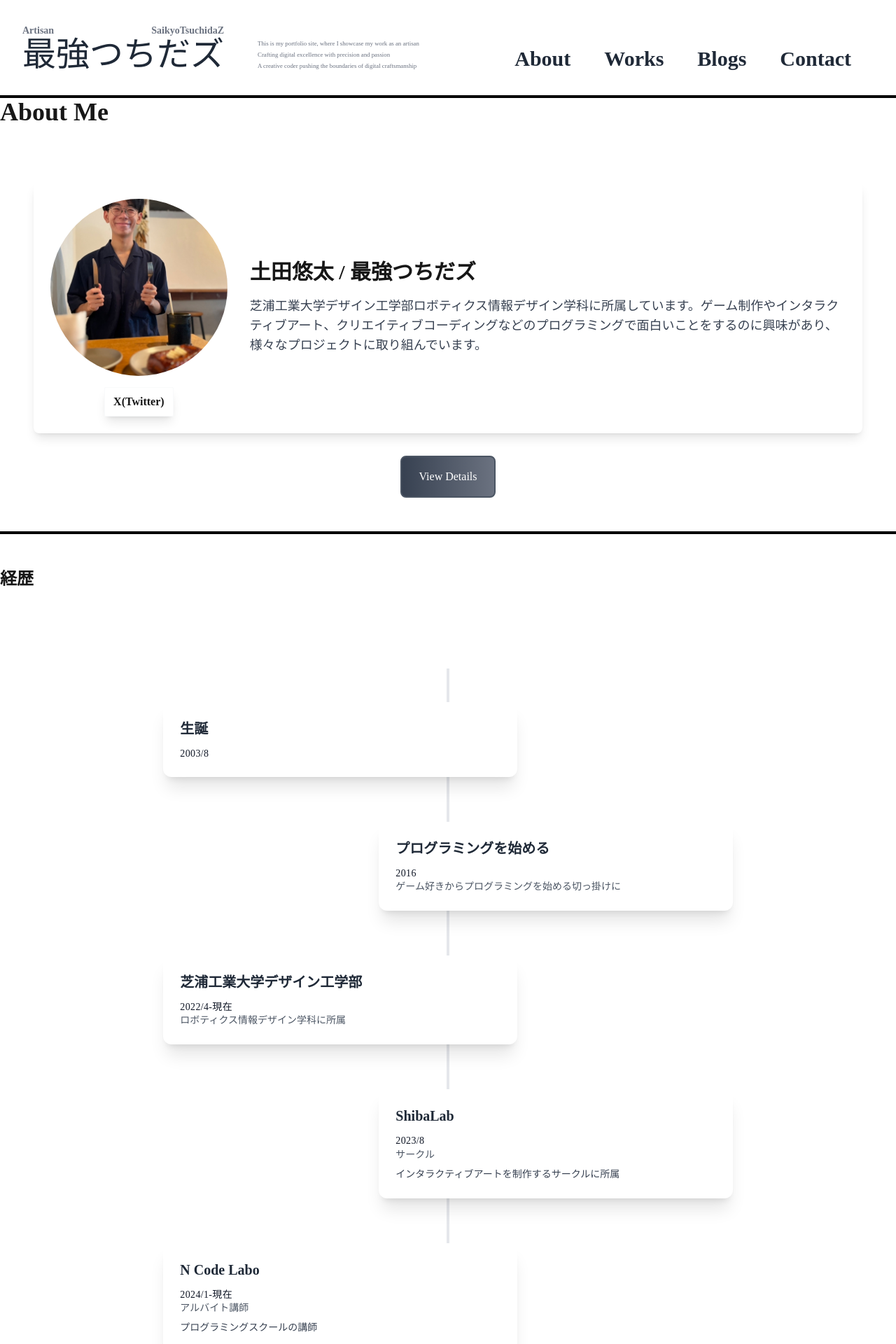
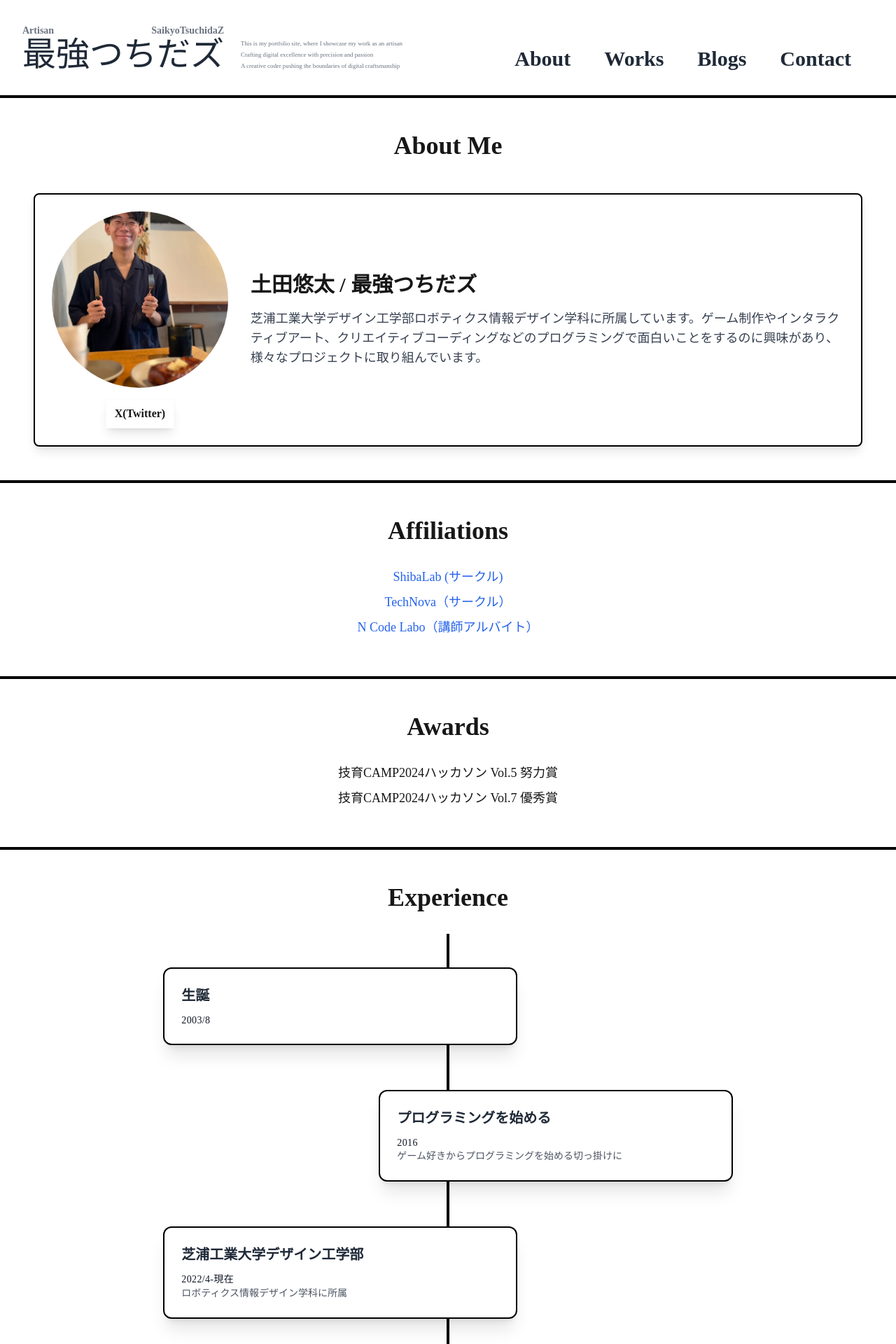
Before and after one commit to syogakusya/my-portfolio, a Next.js app: page /about in a window 1280 px wide. Shown: the top 1920 px of the page at 70% size. Built offline with nearby package versions, Linux system fonts and the light colour scheme; a web font is replaced by a local one.

Commit message:
Experience, Affiliation Award実装

```diff
--- a/src/app/about/page.tsx
+++ b/src/app/about/page.tsx
@@ -6,24 +6,20 @@ import { awards, affiliations } from "@/data";
 const AboutPage = () => {
   return (
     <div className="w-full">
-      <h1 className="text-4xl font-bold mb-8">About Me</h1>
+      <div className="p-12 border-b-4 border-black flex flex-col items-center">
+        <h1 className="text-4xl font-bold mb-12">About Me</h1>
+        <Profile
+          imageUrl="/image.png"
+          name="土田悠太 / 最強つちだズ"
+          bio="芝浦工業大学デザイン工学部ロボティクス情報デザイン学科に所属しています。ゲーム制作やインタラクティブアート、クリエイティブコーディングなどのプログラミングで面白いことをするのに興味があり、様々なプロジェクトに取り組んでいます。"
+        />
+      </div>
 
-      <Profile
-        imageUrl="/image.png"
-        name="土田悠太 / 最強つちだズ"
-        bio="芝浦工業大学デザイン工学部ロボティクス情報デザイン学科に所属しています。ゲーム制作やインタラクティブアート、クリエイティブコーディングなどのプログラミングで面白いことをするのに興味があり、様々なプロジェクトに取り組んでいます。"
-      />
-
-      <section className="my-12">
-        <h2 className="text-2xl font-bold mb-4">経歴</h2>
-        <Timeline />
-      </section>
-
-      <section className="my-12">
-        <h2 className="text-2xl font-bold mb-4">所属</h2>
-        <ul className="list-disc list-inside">
+      <section className="p-12 border-b-4 border-black flex flex-col items-center">
+        <h2 className="text-4xl font-bold mb-8">Affiliations</h2>
+        <ul className="list-none text-center">
           {affiliations.map((affiliation, index) => (
-            <li key={index} className="mb-2">
+            <li key={index} className="mb-2 text-lg">
               <a
                 href={affiliation.link}
                 target="_blank"
@@ -37,15 +33,20 @@ const AboutPage = () => {
         </ul>
       </section>
 
-      <section className="my-12">
-        <h2 className="text-2xl font-bold mb-4">受賞歴</h2>
-        <ul className="list-disc list-inside">
+      <section className="py-12 border-b-4 border-black flex flex-col items-center">
+        <h2 className="text-4xl font-bold mb-8">Awards</h2>
+        <ul className="list-none">
           {awards.map((award, index) => (
-            <li key={index} className="mb-2">
+            <li key={index} className="mb-2 text-lg">
               {award}
             </li>
           ))}
         </ul>
+      </section>
+
+      <section className="py-12 border-b-4 border-black flex flex-col items-center">
+        <h2 className="text-4xl font-bold mb-8">Experience</h2>
+        <Timeline />
       </section>
     </div>
   );
--- a/src/app/page.tsx
+++ b/src/app/page.tsx
@@ -1,15 +1,25 @@
 import WorksSlide from "@/components/WorksSlide";
 import Timeline from "@/components/Timeline";
 import Profile from "@/components/Profile";
+import Link from "next/link";
+
 export default function Home() {
   return (
     <div>
       <WorksSlide />
-      <Profile
-        imageUrl="/image.png"
-        name="土田悠太 / 最強つちだズ"
-        bio="芝浦工業大学デザイン工学部ロボティクス情報デザイン学科に所属しています。ゲーム制作やインタラクティブアート、クリエイティブコーディングなどのプログラミングで面白いことをするのに興味があり、様々なプロジェクトに取り組んでいます。"
-      />
+      <div className="w-full border-b-4 border-black p-12 flex flex-col items-center">
+        <Profile
+          imageUrl="/image.png"
+          name="土田悠太 / 最強つちだズ"
+          bio="芝浦工業大学デザイン工学部ロボティクス情報デザイン学科に所属しています。ゲーム制作やインタラクティブアート、クリエイティブコーディングなどのプログラミングで面白いことをするのに興味があり、様々なプロジェクトに取り組んでいます。"
+        />
+        <Link
+          href="/about"
+          className="items-center mt-8 border-2 border-gray-600 rounded-lg px-6 py-4 text-white hover:opacity-90 transition-opacity duration-300 bg-gradient-to-r from-gray-700 to-gray-500"
+        >
+          View Details
+        </Link>
+      </div>
       <Timeline />
     </div>
   );
--- a/src/components/Header.tsx
+++ b/src/components/Header.tsx
@@ -38,7 +38,7 @@ const Header = () => {
               最強つちだズ
             </span>
           </Link>
-          <div className="mx-8 px-4 text-xs md:text-[0.55rem] sm:text-[0.35rem] text-gray-500 flex-col items-center md:items-start max-w-full md:max-w-[30%] hidden lg:flex">
+          <div className="mx-2 px-4 text-xs md:text-[0.55rem] sm:text-[0.35rem] text-gray-500 flex-col items-center md:items-start max-w-full md:max-w-[30%] hidden lg:flex">
             <p className="whitespace-nowrap overflow-hidden text-ellipsis">
               This is my portfolio site, where I showcase my work as an artisan
             </p>
--- a/src/components/Profile.tsx
+++ b/src/components/Profile.tsx
@@ -9,8 +9,7 @@ interface ProfileProps {
 
 const Profile: React.FC<ProfileProps> = ({ imageUrl, name, bio }) => {
   return (
-    <div className="w-full border-b-4 border-black p-12 flex flex-col items-center">
-      <div className="flex flex-col md:flex-row items-center bg-white shadow-lg rounded-lg p-6 max-w-7xl mx-auto">
+    <div className="flex flex-col md:flex-row items-center bg-white shadow-lg border-2 border-black rounded-lg p-6 max-w-7xl mx-auto">
       <div className="mb-6 md:mb-0 md:mr-8">
         <Image
           src={imageUrl}
@@ -33,13 +32,6 @@ const Profile: React.FC<ProfileProps> = ({ imageUrl, name, bio }) => {
         <p className="text-gray-700 text-lg">{bio}</p>
       </div>
     </div>
-      <Link
-        href="/about"
-        className="items-center mt-8 border-2 border-gray-600 rounded-lg px-6 py-4 text-white hover:opacity-90 transition-opacity duration-300 bg-gradient-to-r from-gray-700 to-gray-500"
-      >
-        View Details
-      </Link>
-    </div>
   );
 };
 
--- a/src/components/Timeline.tsx
+++ b/src/components/Timeline.tsx
@@ -6,8 +6,8 @@ import Link from "next/link";
 
 const Timeline: React.FC = () => {
   return (
-    <div className="relative container mx-auto px-6 flex flex-col space-y-8 py-24">
-      <div className="absolute z-0 w-1 h-full bg-gray-200 left-1/2 transform -translate-x-1/2"></div>
+    <div className="relative container mx-auto px-6 flex flex-col space-y-8">
+      <div className="absolute z-0 w-1 h-full bg-black left-1/2 transform -translate-x-1/2"></div>
       {events.map((event: Event, index: number) => (
         <div key={index} className="relative z-10">
           <div
@@ -17,7 +17,7 @@ const Timeline: React.FC = () => {
           >
             <div className="order-1 w-5/12"></div>
             <div className="order-1 w-5/12 px-1 py-4">
-              <div className="bg-white rounded-xl shadow-xl p-6">
+              <div className="bg-white rounded-xl border-2 border-black shadow-xl p-6">
                 <h3 className="mb-3 font-bold text-gray-800 text-xl">
                   {event.title}
                 </h3>
```
Lines whose indentation alone changed are shown as unchanged.
